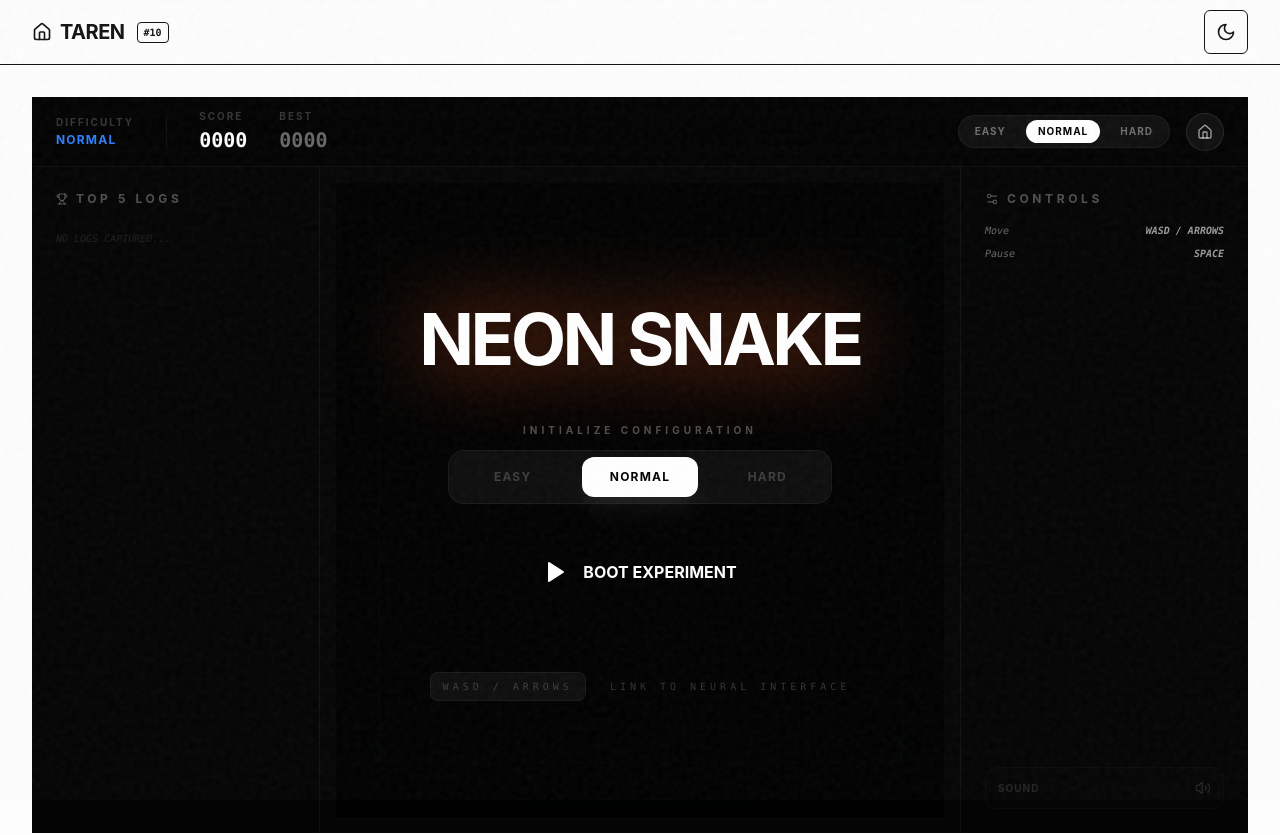
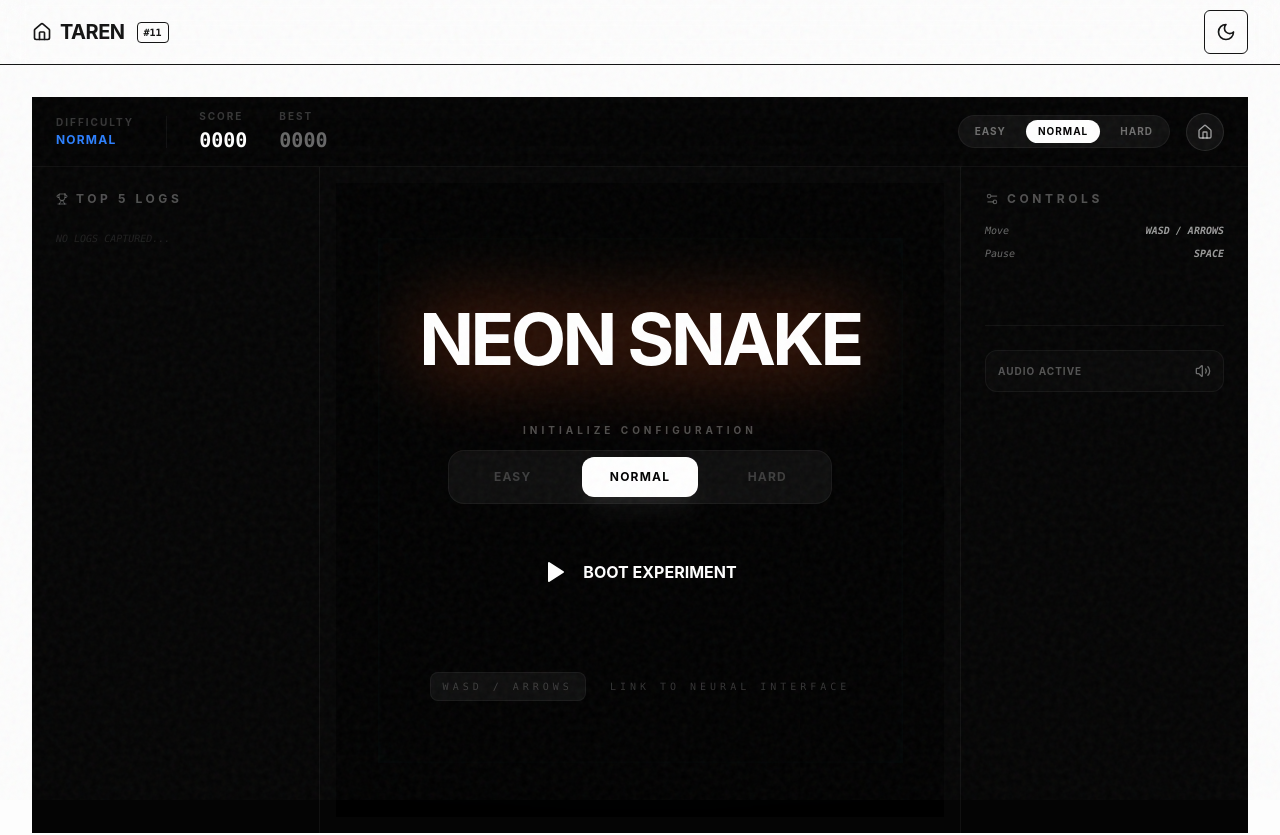
Before and after one commit to Jimmy7610/taren, a React (Vite) app: page /games/snake in a window 1280 px wide. Shown: the top 835 px of the page. Built offline with nearby package versions, Linux system fonts and the light colour scheme.

Commit message:
chore: death copy + sound control UX polish (#11)

```diff
--- a/src/components/games/SnakeCanvas.tsx
+++ b/src/components/games/SnakeCanvas.tsx
@@ -328,8 +328,8 @@ export const SnakeCanvas: React.FC<SnakeCanvasProps> = ({
                                         key={d}
                                         onClick={() => onDifficultyChange(d)}
                                         className={`py-3 rounded-xl text-xs font-bold uppercase tracking-widest transition-all ${difficulty === d
-                                                ? 'bg-white text-black shadow-xl shadow-white/5'
-                                                : 'text-white/20 hover:text-white hover:bg-white/5'
+                                            ? 'bg-white text-black shadow-xl shadow-white/5'
+                                            : 'text-white/20 hover:text-white hover:bg-white/5'
                                             }`}
                                     >
                                         {d}
@@ -375,7 +375,7 @@ export const SnakeCanvas: React.FC<SnakeCanvasProps> = ({
                 <div className="absolute inset-0 z-40 flex flex-col items-center justify-center bg-black/95 backdrop-blur-3xl">
                     <div className="flex flex-col items-center max-w-sm w-full p-12 text-center mt-[-8vh]">
                         <div className="mb-16">
-                            <h2 className="text-7xl font-bold tracking-tighter text-white mb-4">LOG TERMINATED</h2>
+                            <h2 className="text-7xl font-bold tracking-tighter text-white mb-4 leading-none">The Darkness Consumes You</h2>
                             <div className="inline-flex items-center gap-2 px-4 py-1.5 rounded-full bg-white/5 border border-white/5 text-[10px] uppercase font-bold tracking-widest text-white/40">
                                 <Trophy className="h-3 w-3 text-accent" /> Mode: {difficulty}
                             </div>
--- a/src/constants/build.ts
+++ b/src/constants/build.ts
@@ -1 +1 @@
-export const BUILD_COUNTER = 10;
+export const BUILD_COUNTER = 11;
--- a/src/pages/SnakeGame.tsx
+++ b/src/pages/SnakeGame.tsx
@@ -1,5 +1,5 @@
 import React, { useState, useEffect, useCallback, useMemo } from 'react';
-import { Trophy, Target, Pause, Play, RefreshCcw, Home, Settings2, Info, Volume2 } from 'lucide-react';
+import { Trophy, Target, Pause, Play, RefreshCcw, Home, Settings2, Info, Volume2, VolumeX } from 'lucide-react';
 import { Link } from 'react-router-dom';
 import { SnakeCanvas } from '../components/games/SnakeCanvas';
 
@@ -29,6 +29,14 @@ export const SnakeGame: React.FC = () => {
         return saved ? JSON.parse(saved) : { EASY: [], NORMAL: [], HARD: [] };
     });
     const [lastNewScore, setLastNewScore] = useState<number | null>(null);
+    const [isSoundOn, setIsSoundOn] = useState<boolean>(() => {
+        return localStorage.getItem('snake_sound') !== 'off';
+    });
+
+    // Save sound preference
+    useEffect(() => {
+        localStorage.setItem('snake_sound', isSoundOn ? 'on' : 'off');
+    }, [isSoundOn]);
 
     // Save difficulty preference
     useEffect(() => {
@@ -198,11 +206,20 @@ export const SnakeGame: React.FC = () => {
                         </div>
                     </div>
 
-                    <div className="mt-auto">
-                        <div className="flex items-center justify-between p-3 rounded-xl border border-white/5 bg-white/[0.02] opacity-40">
-                            <span className="text-[10px] font-bold text-white/30 uppercase tracking-widest">Sound</span>
-                            <Volume2 className="h-4 w-4 text-white/30" />
-                        </div>
+                    <div className="mt-8 pt-6 border-t border-white/5">
+                        <button
+                            onClick={() => setIsSoundOn(!isSoundOn)}
+                            className="flex items-center justify-between w-full p-3 rounded-xl border border-white/5 bg-white/[0.02] hover:bg-white/[0.05] transition-all group"
+                        >
+                            <span className="text-[10px] font-bold text-white/30 uppercase tracking-widest group-hover:text-white/60 transition-colors">
+                                Audio {isSoundOn ? 'Active' : 'Muted'}
+                            </span>
+                            {isSoundOn ? (
+                                <Volume2 className="h-4 w-4 text-white/40 group-hover:text-accent transition-colors" />
+                            ) : (
+                                <VolumeX className="h-4 w-4 text-white/20 group-hover:text-red-500/60 transition-colors" />
+                            )}
+                        </button>
                     </div>
                 </aside>
             </main>
```
